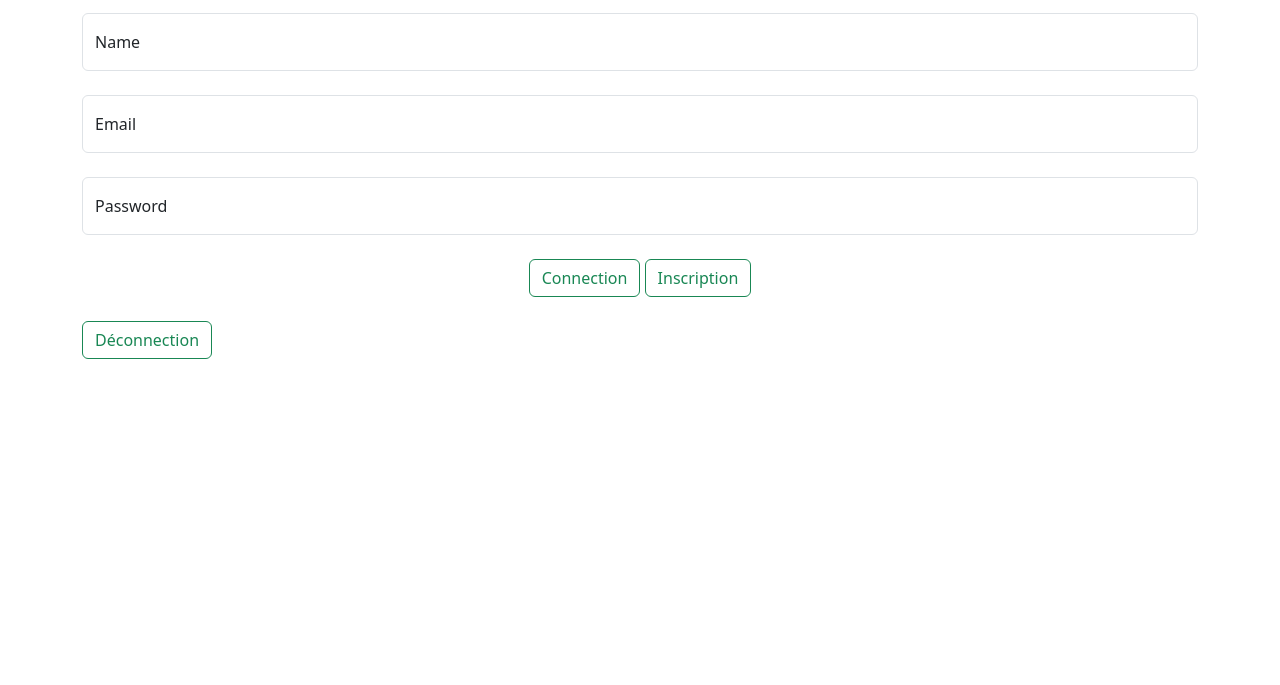
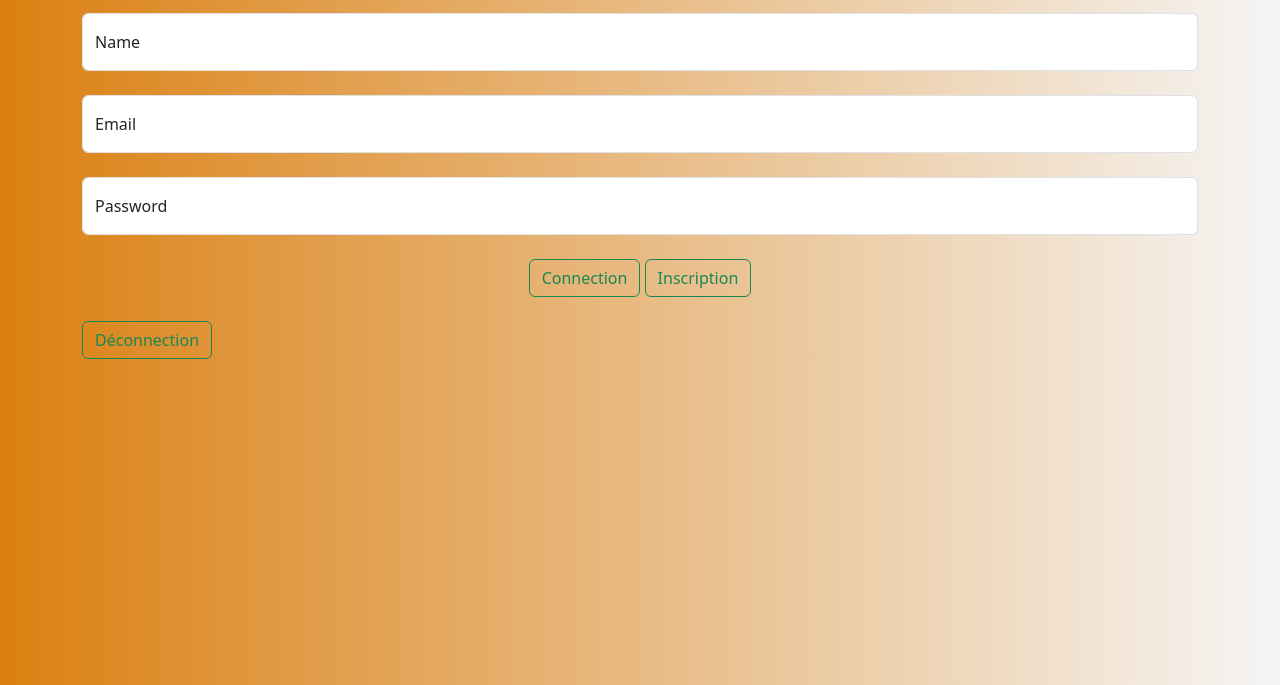
Before and after one commit to Khadijac-glitch/La-MAIRIE, a plain HTML site: page index.html in a window 1280 px wide. Shown: the part 115-800 px from the top of the page. Drawn offline with nearby package versions, Linux system fonts and the light colour scheme.

Commit message:
first commitccc

```diff
--- a/index.html
+++ b/index.html
@@ -4,7 +4,7 @@
     <meta charset="UTF-8">
     <meta name="viewport" content="width=device-width, initial-scale=1.0">
     <title>Inscription&Connexion</title>
-    <link rel="stylesheet" href="connexioni.css">
+    <link rel="stylesheet" href="style.css">
     <link href="https://cdn.jsdelivr.net/npm/bootstrap@5.3.1/dist/css/bootstrap.min.css"
      rel="stylesheet" integrity="sha384-4bw+/aepP/YC94hEpVNVgiZdgIC5+VKNBQNGCHeKRQN+PtmoHDEXuppvnDJzQIu9"
       crossorigin="anonymous">
```
Also changed, not shown: indexs.html (+1 -1 lines).
